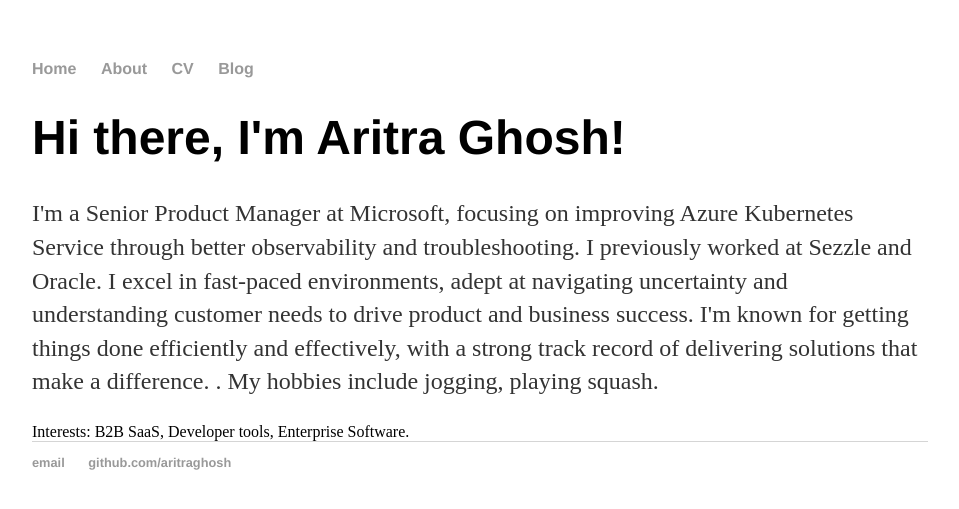
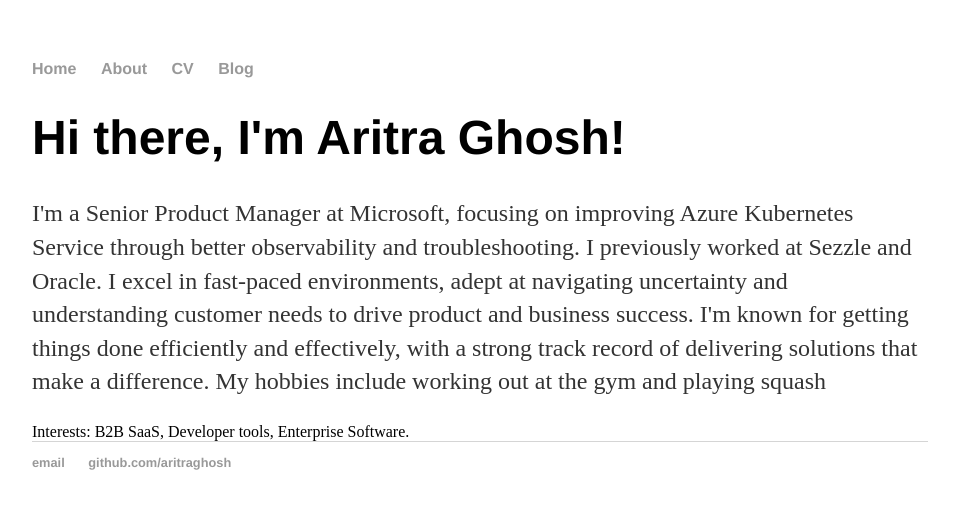
Before and after one commit to aritraghosh/aritraghosh.github.io, a Jekyll site: the page built from about/index.html, in a window 1280 px wide. Shown: the top 509 px of the page, without its empty margins (160-1119 px from the left). Built offline with Jekyll 4.4.1, drawn with Linux system fonts in a browser that asks for light colours.

Commit message:
Added intro

```diff
--- a/about/index.html
+++ b/about/index.html
@@ -4,9 +4,10 @@
 ---
 <div class="blurb">
 	<h1>Hi there, I'm Aritra Ghosh!</h1>
-	<p>
-		I'm a Senior Product Manager at Microsoft, focusing on improving Azure Kubernetes Service through better observability and troubleshooting. I previously worked at Sezzle and Oracle. I excel in fast-paced environments, adept at navigating uncertainty and understanding customer needs to drive product and business success. I'm known for getting things done efficiently and effectively, with a strong track record of delivering solutions that make a difference.
-		.  My hobbies include jogging, playing squash. </p>
+	<p>I'm a Senior Product Manager at Microsoft, focusing on improving Azure Kubernetes Service through better observability and troubleshooting. I previously worked at Sezzle and Oracle.
+		I excel in fast-paced environments, adept at navigating uncertainty and understanding customer needs to drive product and business success.
+		I'm known for getting things done efficiently and effectively, with a strong track record of delivering solutions that make a difference.
+	My hobbies include working out at the gym and playing squash </p>
 Interests: B2B SaaS, Developer tools, Enterprise Software.
 
 
```
